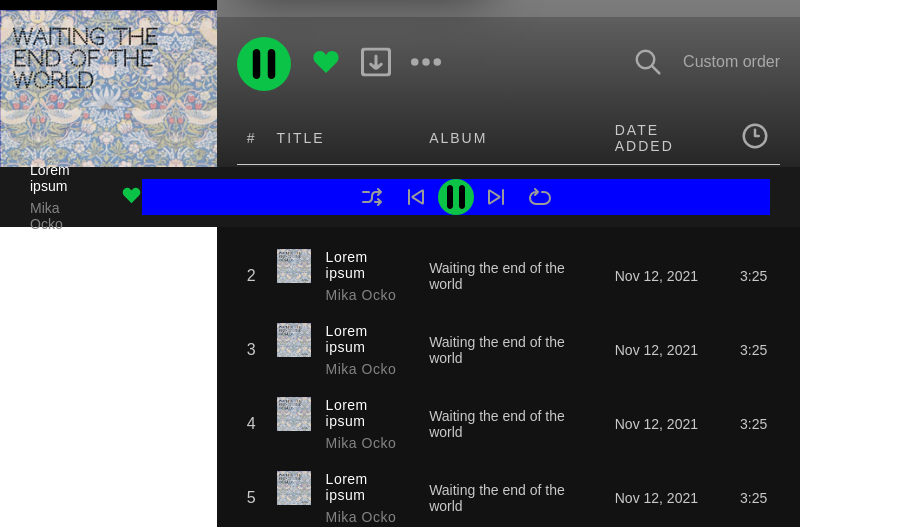
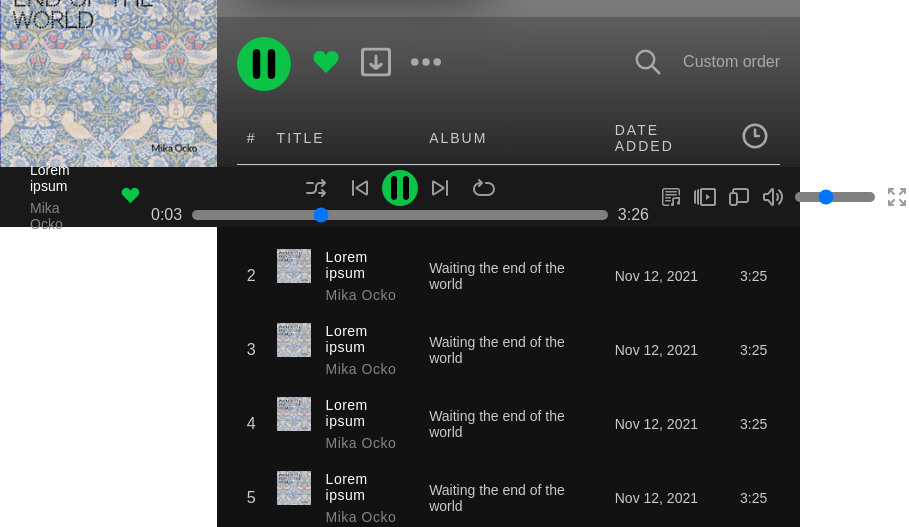
Before and after one commit to MikaOcko/spotify-desktop-app, an Electron app: page index.html in a window 800 px wide. Shown: the part 573-1100 px from the top of the page, 909 px wide, since content can reach past the window. Drawn offline with Linux system fonts and the light colour scheme.

Commit message:
feat: :lipstick: finish music player
add other icons (volume, full screen, etc)

```diff
--- a/index.html
+++ b/index.html
@@ -337,9 +337,25 @@
                     <img src="assets/images/next.svg" alt="next icon" class="gray-filtered">
                     <img src="assets/images/repeat.svg" alt="repeat icon" class="gray-filtered">
                 </div>
+                <div class="footer-player-middle-slider">
+                    <div class="player-time">0:03</div>
+                    <div class="player-slider">
+                        <input type="range" min="1" max="100" value="30">
+                    </div>
+                    <div class="player-time">3:26</div>
+                </div>
             </div>
             <div class="footer-player-right">
-
+                <div class="footer-player-right-buttons">
+                    <img src="assets/images/lyrics.svg" alt="lyrics song icon" class="gray-filtered">
+                    <img src="assets/images/queue.svg" alt="queue icon" class="gray-filtered">
+                    <img src="assets/images/devices.svg" alt="connect to a device icon" class="gray-filtered">
+                    <img src="assets/images/volume-max.svg" alt="volume icon" class="gray-filtered">
+                    <div class="player-slider">
+                        <input type="range" min="1" max="100" value="30">
+                    </div>
+                    <img src="assets/images/full-screen.svg" alt="full screen icon" class="gray-filtered">
+                </div>
             </div>
         </div>
         <!-- Scripts -->
--- a/style.css
+++ b/style.css
@@ -120,7 +120,7 @@ body{
     width: 100%;
     position: absolute;
     left: 0;
-    bottom: 0;
+    bottom: 60px;
 }
 
 /* ---------- Main ----------*/
@@ -348,6 +348,7 @@ body{
 .footer-player-left {
     display: flex;
     align-items: center;
+    width: 15%;
 }
 
 .footer-player-left-like {
@@ -360,8 +361,7 @@ body{
 }
 
 .footer-player-middle {
-    background-color: blue;
-    width: 100%;
+    width: 70%;
     display: flex;
     align-items: center;
     justify-content: center;
@@ -389,3 +389,51 @@ body{
     background-color:  var(--green-color);
     border-radius: 50%;
 }
+
+.footer-player-middle-slider {
+    display: flex;
+    align-items: center;
+    justify-content: center;
+    width: 100%;
+}
+
+.player-slider {
+    width: 100%;
+}
+
+.player-slider input {
+    -webkit-appearance: var(--green-color);
+    width: 100%;
+    height: 5px;
+    background-color: gray;
+    border-radius: 5px;
+    padding: 5px 10px;
+    border: none;
+}
+
+.player-time {
+    padding: 0 10px;
+    color: #cacaca;
+}
+
+.footer-player-right {
+    width: 15%;
+}
+
+.footer-player-right-buttons {
+    display: flex;
+    flex-direction: row;
+    align-items: center;
+    justify-content: space-between;
+}
+
+.footer-player-right img {
+    width: 24px;
+    height: 24px;
+    margin-right: 10px;
+}
+
+.footer-player-right input {
+    width: 80px;
+    margin-right: 10px;
+}
```
Also changed, not shown: assets/images/devices.svg (added), assets/images/full-screen.svg (added), assets/images/lyrics.svg (added), assets/images/queue.svg (added), assets/images/volume-max.svg (added).
